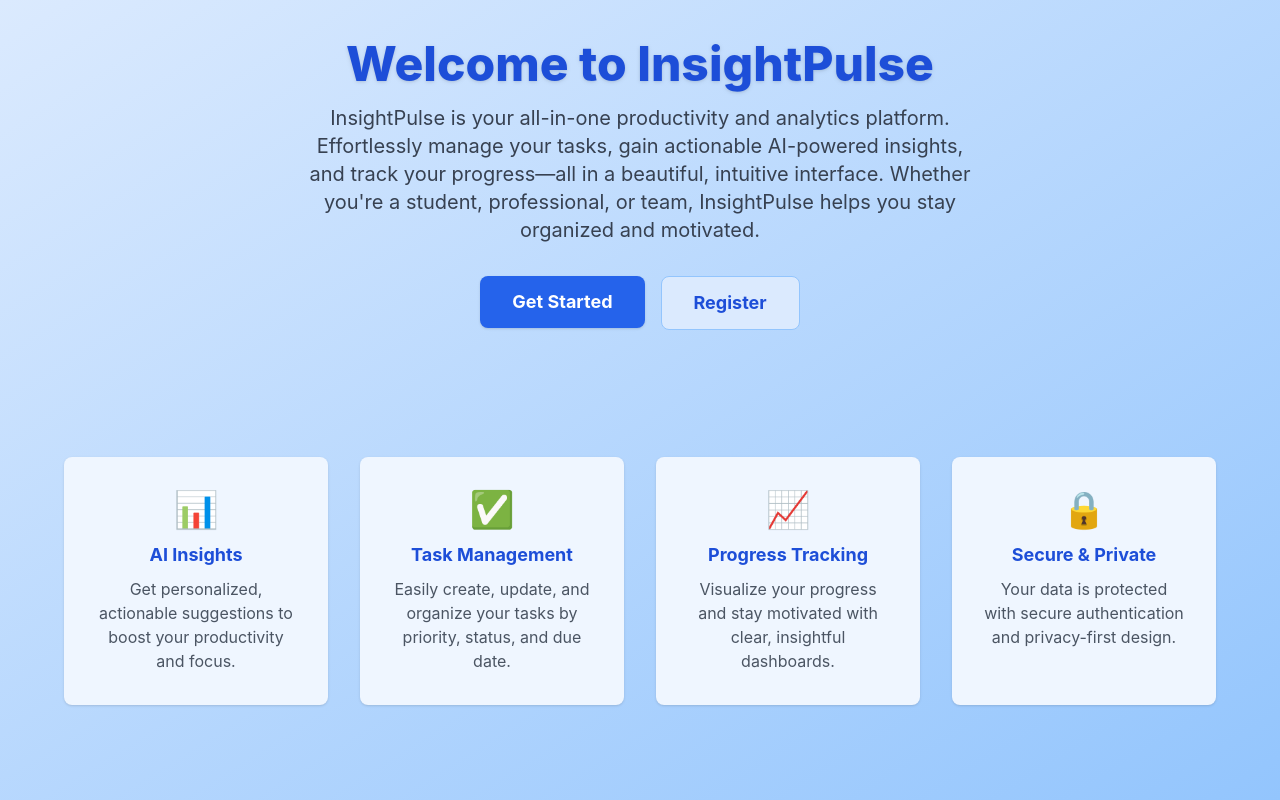
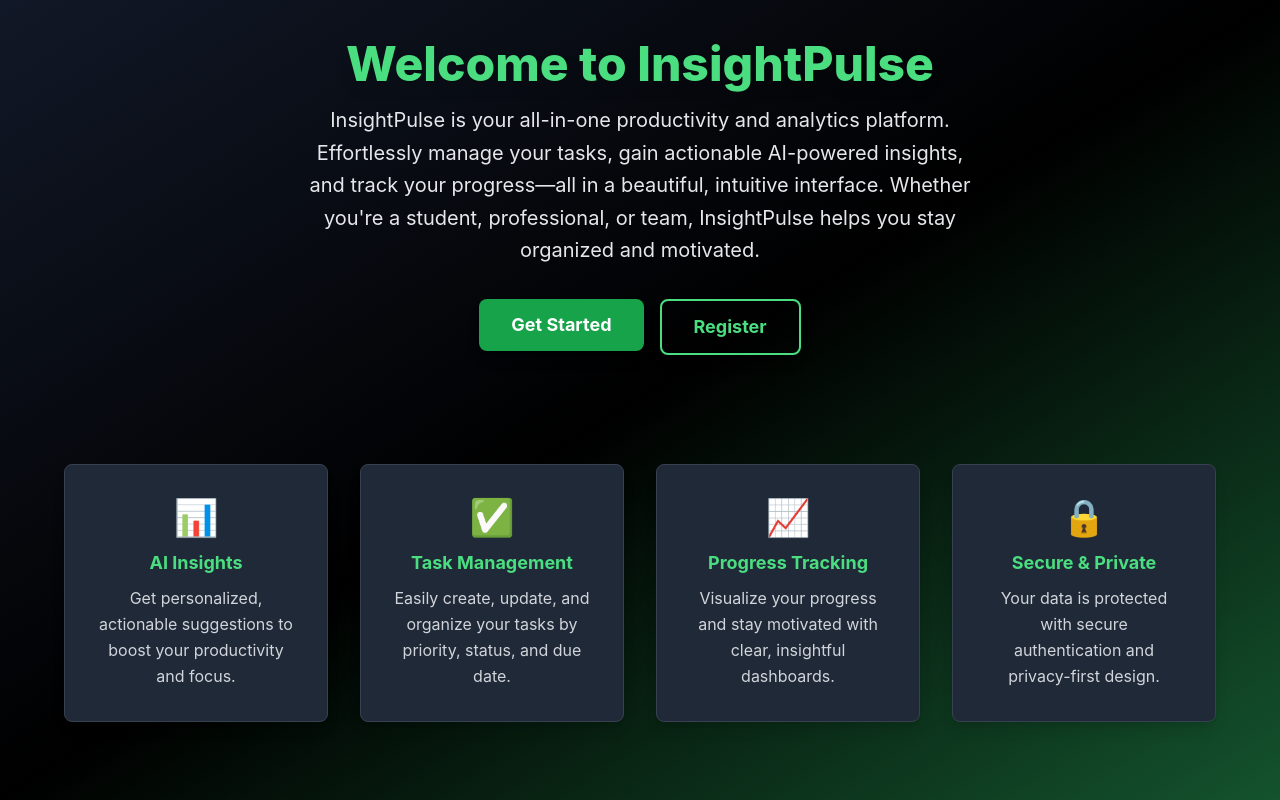
Before and after one commit to AbiyathRahman/AI-Task-Manager-Frontend, a React (Create React App) app: page / in a window 1280 px wide. Built offline with nearby package versions, Linux system fonts and the light colour scheme.

Commit message:
Switched the color scheme to black and dark green

```diff
--- a/src/pages/LandingPage.js
+++ b/src/pages/LandingPage.js
@@ -2,20 +2,22 @@ import { Link } from "react-router-dom";
 
 export default function LandingPage() {
   return (
-    <div className="min-h-screen w-full bg-gradient-to-br from-blue-100 to-blue-300 flex flex-col">
+    <div className="min-h-screen w-full bg-gradient-to-br from-gray-900 via-black to-green-900 flex flex-col">
       <header className="w-full py-10 flex flex-col items-center justify-center">
-        <h1 className="text-5xl font-extrabold text-blue-700 mb-4 text-center drop-shadow">Welcome to InsightPulse</h1>
-        <p className="text-xl text-gray-700 mb-8 text-center max-w-2xl">
+        <h1 className="text-5xl font-extrabold text-green-400 mb-4 text-center drop-shadow-lg">
+          Welcome to InsightPulse
+        </h1>
+        <p className="text-xl text-gray-200 mb-8 text-center max-w-2xl leading-relaxed">
           InsightPulse is your all-in-one productivity and analytics platform. Effortlessly manage your tasks, gain actionable AI-powered insights, and track your progress—all in a beautiful, intuitive interface. Whether you're a student, professional, or team, InsightPulse helps you stay organized and motivated.
         </p>
         <div className="flex flex-col md:flex-row gap-4 w-full justify-center">
           <Link to="/login" className="w-full md:w-auto">
-            <button className="w-full md:w-auto bg-blue-600 hover:bg-blue-700 text-white font-bold py-3 px-8 rounded-lg text-lg transition-colors duration-200 shadow">
+            <button className="w-full md:w-auto bg-green-600 hover:bg-green-700 text-white font-bold py-3 px-8 rounded-lg text-lg transition-all duration-200 shadow-lg hover:shadow-xl transform hover:scale-105">
               Get Started
             </button>
           </Link>
           <Link to="/register" className="w-full md:w-auto">
-            <button className="w-full md:w-auto bg-blue-100 hover:bg-blue-200 text-blue-700 font-bold py-3 px-8 rounded-lg text-lg transition-colors duration-200 border border-blue-300 shadow-none">
+            <button className="w-full md:w-auto bg-transparent hover:bg-gray-800 text-green-400 font-bold py-3 px-8 rounded-lg text-lg transition-all duration-200 border-2 border-green-400 hover:border-green-300 shadow-lg hover:shadow-xl transform hover:scale-105">
               Register
             </button>
           </Link>
@@ -23,25 +25,25 @@ export default function LandingPage() {
       </header>
       <main className="flex-1 flex flex-col items-center justify-center w-full px-4 pb-10">
         <section className="grid grid-cols-1 md:grid-cols-2 lg:grid-cols-4 gap-8 w-full max-w-6xl mt-8">
-          <div className="bg-blue-50 rounded-lg p-8 flex flex-col items-center shadow h-full">
+          <div className="bg-gray-800 rounded-lg p-8 flex flex-col items-center shadow-lg hover:shadow-xl transition-all duration-300 h-full border border-gray-700 hover:border-green-500 transform hover:scale-105">
             <span className="text-4xl mb-3">📊</span>
-            <h3 className="font-bold text-blue-700 mb-2 text-lg">AI Insights</h3>
-            <p className="text-gray-600 text-center text-base">Get personalized, actionable suggestions to boost your productivity and focus.</p>
+            <h3 className="font-bold text-green-400 mb-2 text-lg">AI Insights</h3>
+            <p className="text-gray-300 text-center text-base leading-relaxed">Get personalized, actionable suggestions to boost your productivity and focus.</p>
           </div>
-          <div className="bg-blue-50 rounded-lg p-8 flex flex-col items-center shadow h-full">
+          <div className="bg-gray-800 rounded-lg p-8 flex flex-col items-center shadow-lg hover:shadow-xl transition-all duration-300 h-full border border-gray-700 hover:border-green-500 transform hover:scale-105">
             <span className="text-4xl mb-3">✅</span>
-            <h3 className="font-bold text-blue-700 mb-2 text-lg">Task Management</h3>
-            <p className="text-gray-600 text-center text-base">Easily create, update, and organize your tasks by priority, status, and due date.</p>
+            <h3 className="font-bold text-green-400 mb-2 text-lg">Task Management</h3>
+            <p className="text-gray-300 text-center text-base leading-relaxed">Easily create, update, and organize your tasks by priority, status, and due date.</p>
           </div>
-          <div className="bg-blue-50 rounded-lg p-8 flex flex-col items-center shadow h-full">
+          <div className="bg-gray-800 rounded-lg p-8 flex flex-col items-center shadow-lg hover:shadow-xl transition-all duration-300 h-full border border-gray-700 hover:border-green-500 transform hover:scale-105">
             <span className="text-4xl mb-3">📈</span>
-            <h3 className="font-bold text-blue-700 mb-2 text-lg">Progress Tracking</h3>
-            <p className="text-gray-600 text-center text-base">Visualize your progress and stay motivated with clear, insightful dashboards.</p>
+            <h3 className="font-bold text-green-400 mb-2 text-lg">Progress Tracking</h3>
+            <p className="text-gray-300 text-center text-base leading-relaxed">Visualize your progress and stay motivated with clear, insightful dashboards.</p>
           </div>
-          <div className="bg-blue-50 rounded-lg p-8 flex flex-col items-center shadow h-full">
+          <div className="bg-gray-800 rounded-lg p-8 flex flex-col items-center shadow-lg hover:shadow-xl transition-all duration-300 h-full border border-gray-700 hover:border-green-500 transform hover:scale-105">
             <span className="text-4xl mb-3">🔒</span>
-            <h3 className="font-bold text-blue-700 mb-2 text-lg">Secure & Private</h3>
-            <p className="text-gray-600 text-center text-base">Your data is protected with secure authentication and privacy-first design.</p>
+            <h3 className="font-bold text-green-400 mb-2 text-lg">Secure & Private</h3>
+            <p className="text-gray-300 text-center text-base leading-relaxed">Your data is protected with secure authentication and privacy-first design.</p>
           </div>
         </section>
       </main>
```
